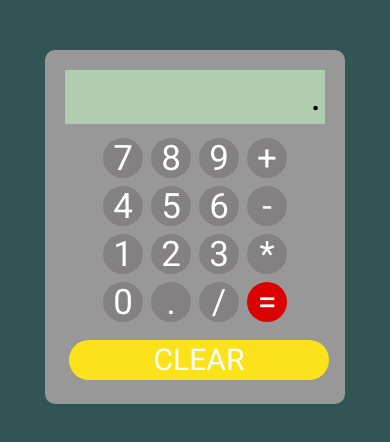
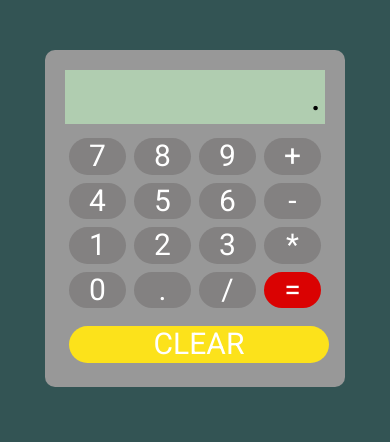
Before and after one commit to danTimmermans/js_calculator, a plain HTML site: page index.html in a window 390 px wide. Drawn offline with Linux system fonts and the light colour scheme.

Commit message:
fix responsive8

```diff
--- a/css/pages/_homepage.scss
+++ b/css/pages/_homepage.scss
@@ -19,9 +19,9 @@ button{
     background-color: rgb(131, 129, 129);
     color: rgb(255,255,255);
     border: none;
-    font-size: 35px;
-width: 40px;
-height: 40px;
+    font-size: 30px;
+width: calc(100% / 4);
+// height: 35px;
     border-radius: 25px;
     margin:4px;
     &:hover{
```
Also changed, not shown: css/styles.min.css, 1 other file.
